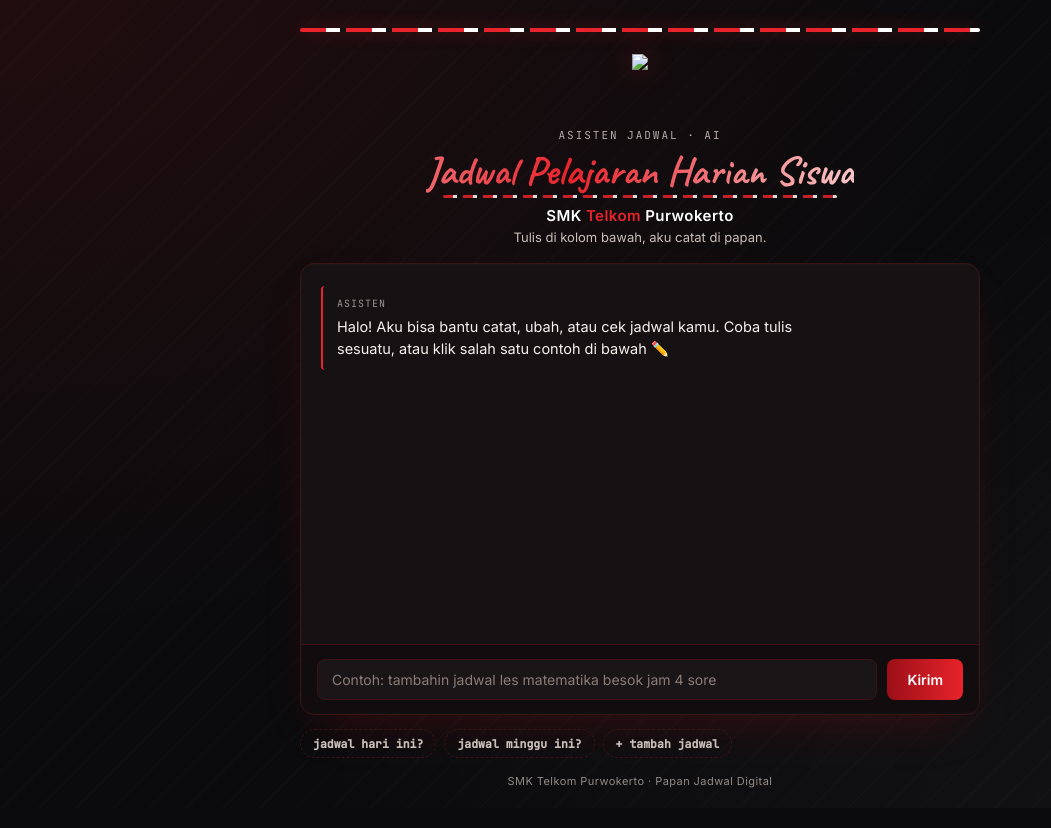
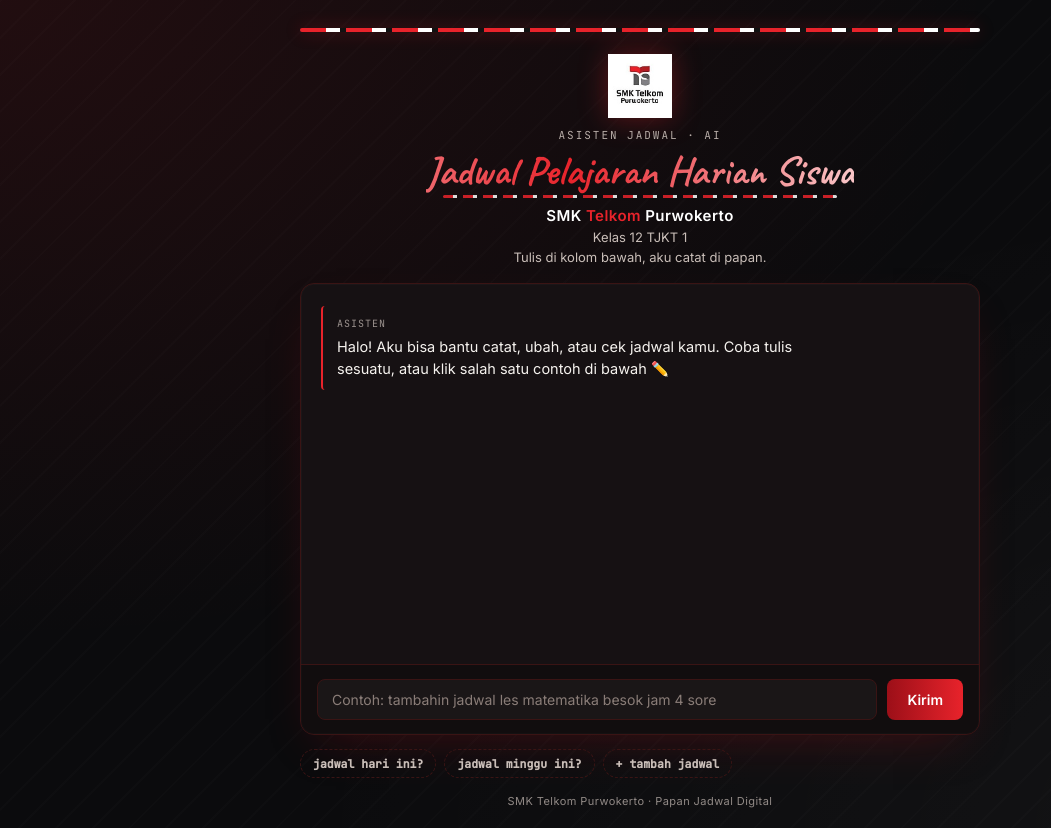
Before and after one commit to amouriarbiola20-netizen/project_psaj, a website: page public/index.html in a window 1280 px wide. Shown: the whole page, without its empty margins (0-1051 px from the left). Drawn offline with Linux system fonts and the light colour scheme.

Commit message:
fix logo and teks

```diff
--- a/public/index.html
+++ b/public/index.html
@@ -306,11 +306,12 @@
     <header>
       <div class="logo-wrap">
         <!-- Ganti "logo-smk.png" sesuai nama file logo yang kamu upload ke folder public/ -->
-        <img src="/LOGO.jpg alt="Logo SMK Telkom Purwokerto" />
+        <img src="/LOGO.jpg" alt="Logo SMK Telkom Purwokerto" />
       </div>
       <div class="eyebrow">Asisten Jadwal · AI</div>
       <h1>Jadwal Pelajaran Harian Siswa</h1>
       <h2 class="school">SMK <span>Telkom</span> Purwokerto</h2>
+      <div class="subtitle">Kelas 12 TJKT 1</div>
       <div class="subtitle">Tulis di kolom bawah, aku catat di papan.</div>
     </header>
 
```
